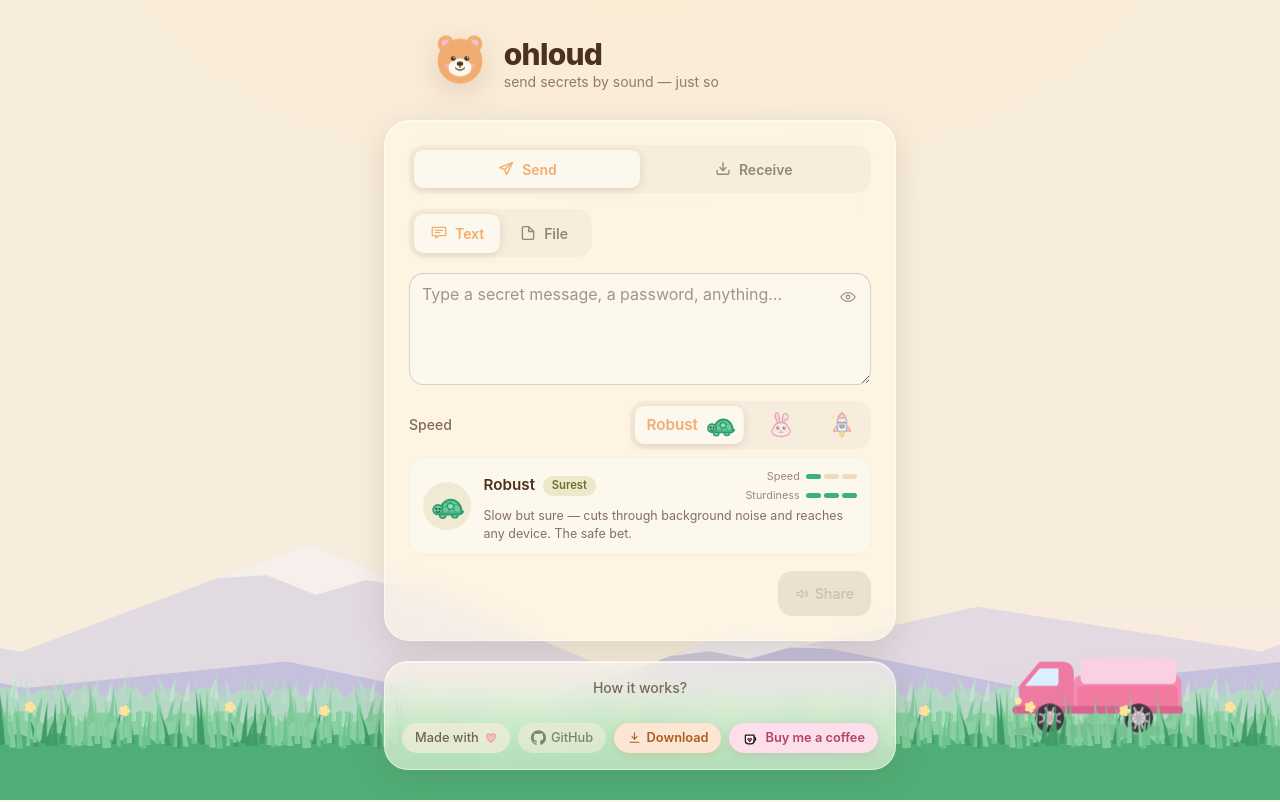
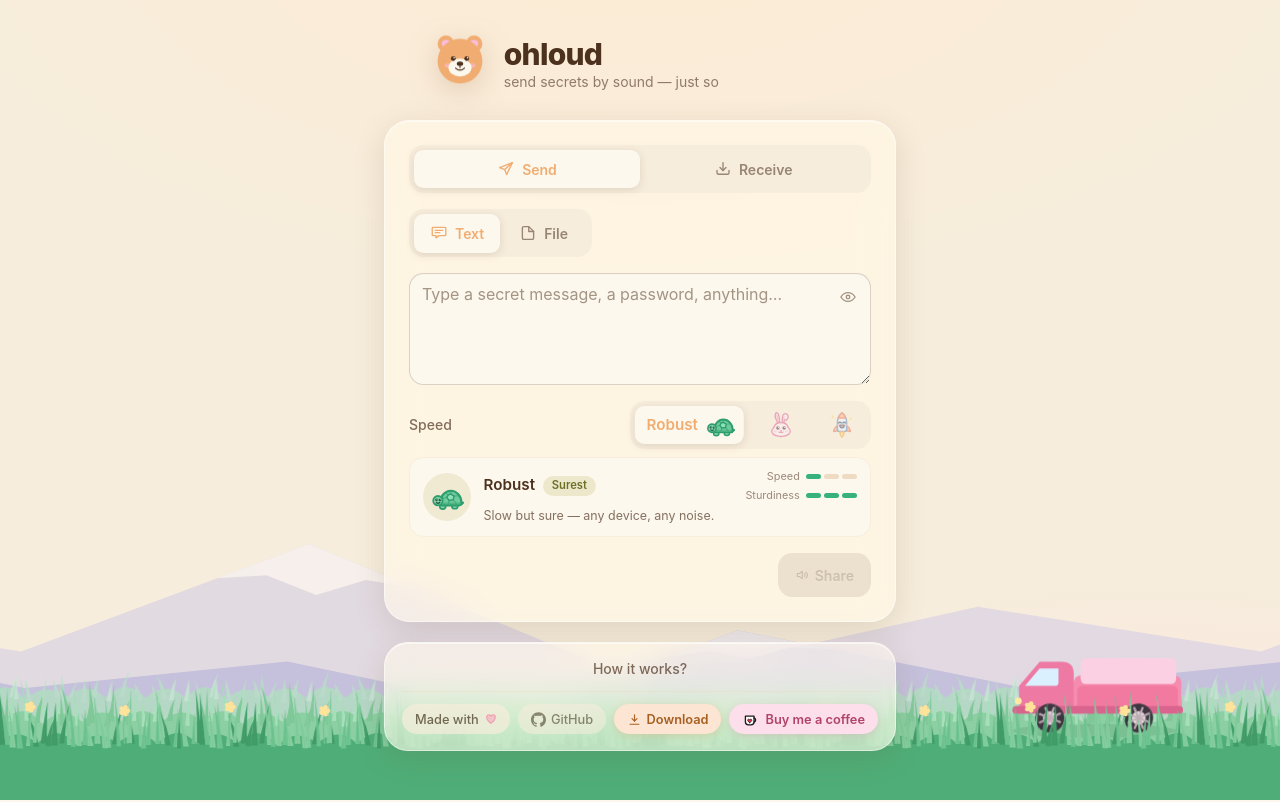
Before and after one commit to cottonella/ohloud, a Nuxt app: page / in a window 1280 px wide. Built offline with nearby package versions, Linux system fonts and the light colour scheme.

Commit message:
Trim the speed-card blurbs to a single line

```diff
--- a/app/components/SendPanel.vue
+++ b/app/components/SendPanel.vue
@@ -55,9 +55,9 @@ const estimate = computed(() => {
 // a professional blurb, and a speed/sturdiness meter (each out of 3). Accents
 // are the mascots' candy stroke colors (ICON-THEME.md).
 const SPEED_INFO = {
-  robust: { icon: 'turtle', name: 'Robust', tag: 'Surest', accent: '#37B27C', speed: 1, sturdy: 3, blurb: 'Slow but sure — cuts through background noise and reaches any device. The safe bet.' },
-  fast: { icon: 'rabbit', name: 'Fast', tag: 'Everyday', accent: '#E877AA', speed: 2, sturdy: 2, blurb: 'Quick, and forgiving of most rooms and hardware — a dependable everyday choice.' },
-  turbo: { icon: 'rocket', name: 'Turbo', tag: 'Fastest', accent: '#5AA9F0', speed: 3, sturdy: 1, blurb: 'The fastest — for a calm room, close devices, and capable hardware.' },
+  robust: { icon: 'turtle', name: 'Robust', tag: 'Surest', accent: '#37B27C', speed: 1, sturdy: 3, blurb: 'Slow but sure — any device, any noise.' },
+  fast: { icon: 'rabbit', name: 'Fast', tag: 'Everyday', accent: '#E877AA', speed: 2, sturdy: 2, blurb: 'Speedy without needing a perfect room.' },
+  turbo: { icon: 'rocket', name: 'Turbo', tag: 'Fastest', accent: '#5AA9F0', speed: 3, sturdy: 1, blurb: 'Top speed when it\'s quiet and devices are close.' },
 } as const
 const speedInfo = computed(() => SPEED_INFO[speed.value])
 
```
